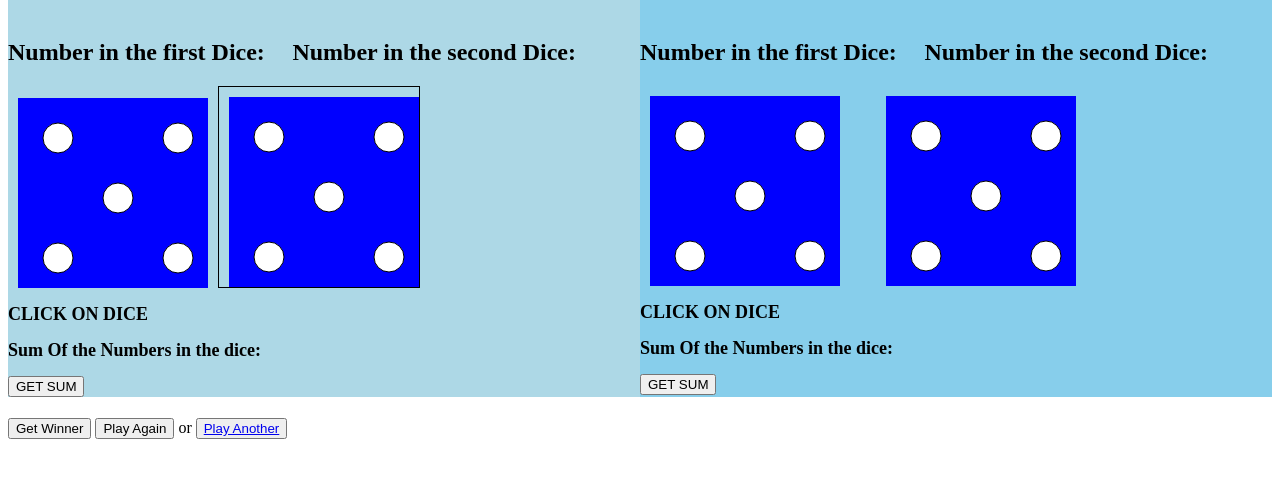
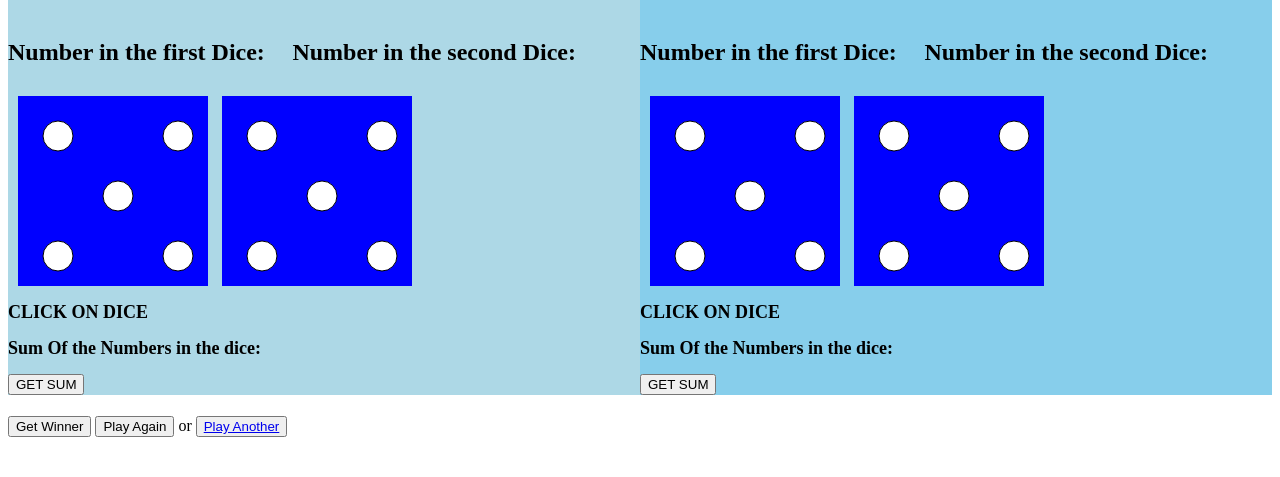
Before and after one commit to SaumyaGuptaTechnokrat/DICE, a plain HTML site: page Dice.html in a window 1280 px wide. Shown: the part 69-546 px from the top of the page. Drawn offline with Linux system fonts and the light colour scheme.

Commit message:
Update Dice.css

```diff
--- a/Dice.css
+++ b/Dice.css
@@ -13,7 +13,7 @@
             display: grid;
             grid-template-columns: 45% 55%;
             }
-        #dice12{
+        #rect12{
             position: relative;
             left: 1%;
             border:1px black solid;
@@ -29,7 +29,7 @@
             background-color: skyblue;
             width:50%;
         }
-        #dice22{
+        #rect22{
             position: relative;
             left:5%;
         }
```
